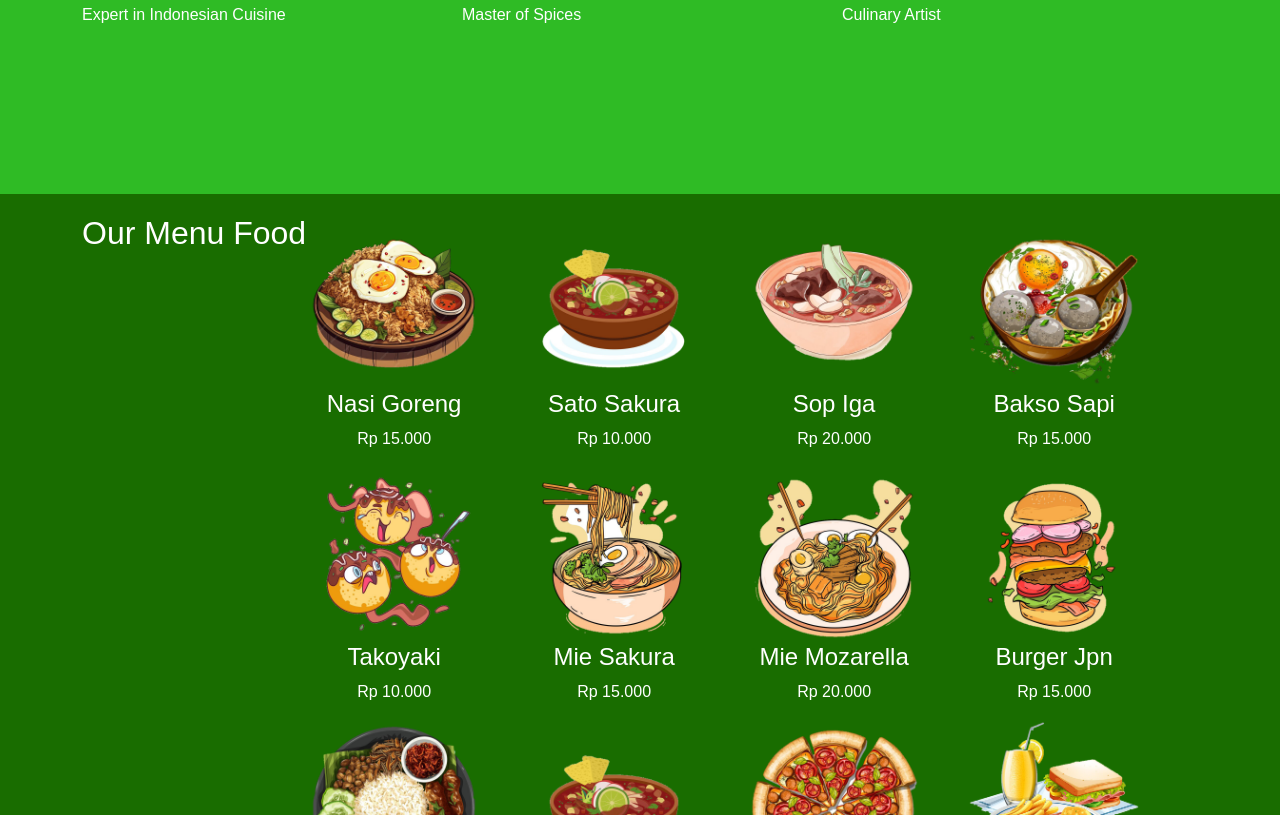
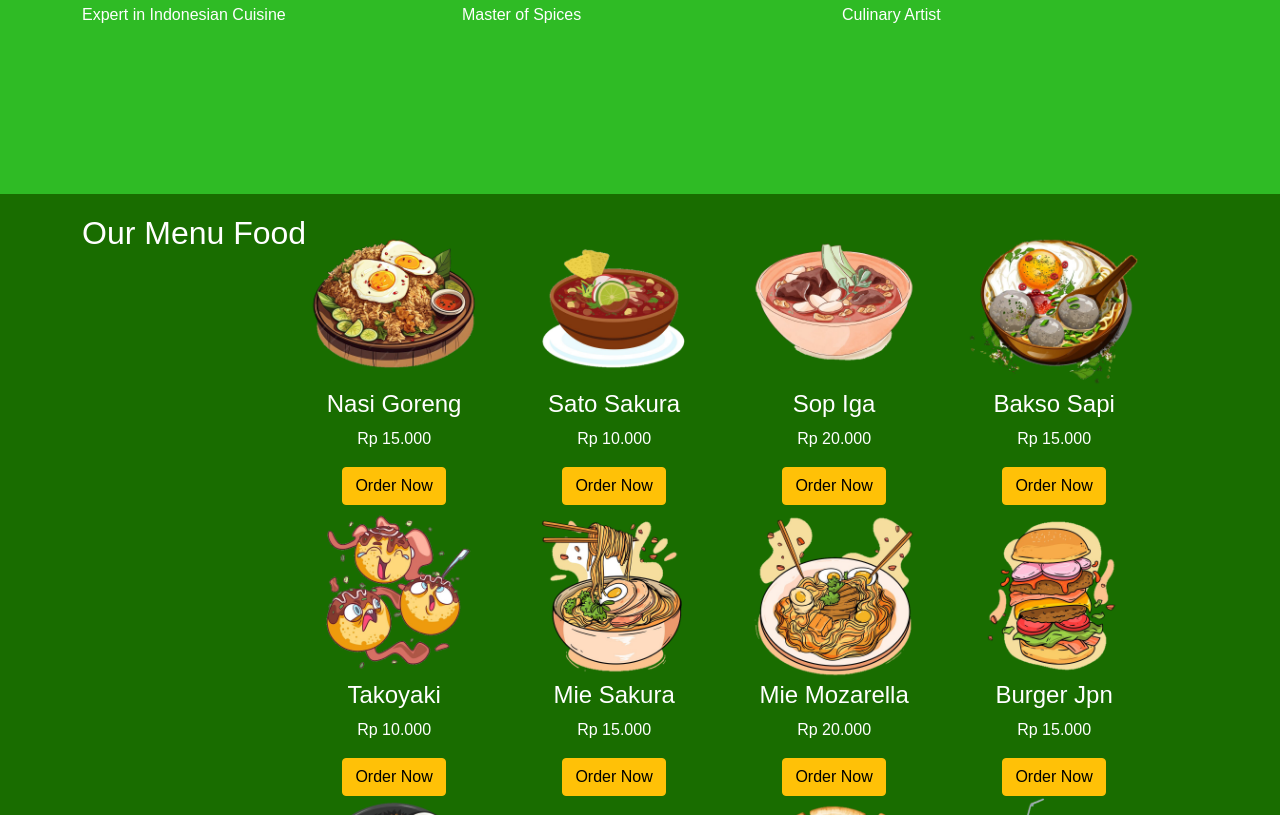
Before and after one commit to Chairul-iman/restaurant, a plain HTML site: page index.html in a window 1280 px wide. Shown: the part 1985-2800 px from the top of the page. Drawn offline with nearby package versions, Linux system fonts and the light colour scheme.

Commit message:
Update index.html

```diff
--- a/index.html
+++ b/index.html
@@ -71,8 +71,8 @@
     <div id="about" class="about-section">
         <div class="container" style="display: flex; justify-content: center; align-items: center;">
             <div style="background-color: yellow; padding: 10px; margin: 10px; display: flex; align-items: center; width: 100%; border-radius: 60px;">
-                <img src="img/makanan bg.png" height="100%" width="400px" style="margin-right: 70px;" alt="Food Image">
-                <div>
+                <img src="img/makanan bg.png" height="100%" width="400px" style="margin-right: 70px;" alt="Food Image" class="mx-0">
+                <div class="mx-0">
                     <h2>About Our Food</h2>
                     <p>Experience the true taste of Indonesia with our traditional dishes.</p>
                     <p>Food is any substance consumed by an organism for nutritional support. </p>
@@ -83,21 +83,21 @@
 
     <!-- Untuk bintang -->
     <div class="card-container">
-        <div class="card">
+        <div class="card bg-transparent">
           <img src="img/bintang.png" alt="Star Image">
-          <div class="card-body">
+          <div class="card-body ">
             <h5 class="card-title">Fast Delivery</h5>
             <p class="card-text">Get your food delivered fast and fresh. Thank you so much</p>
           </div>
         </div>
-        <div class="card">
+        <div class="card bg-transparent">
           <img src="img/bintang.png" alt="Star Image">
           <div class="card-body">
             <h5 class="card-title">Professional Chef</h5>
             <p class="card-text">Our chefs are experienced and passionate about food.</p>
           </div>
         </div>
-        <div class="card">
+        <div class="card bg-transparent">
           <img src="img/bintang.png" alt="Star Image">
           <div class="card-body">
             <h5 class="card-title">Rich of Taste</h5>
@@ -140,66 +140,79 @@
                         <img src="img/nasigoreng.png" alt="Nasi Goreng">
                         <h4>Nasi Goreng</h4>
                         <p>Rp 15.000</p>
+                        <button class="btn btn-warning">Order Now</button>
                     </div>
                     <div class="menu-item">
                         <img src="img/soto sakura.png" alt="Sato Sakura">
                         <h4>Sato Sakura</h4>
                         <p>Rp 10.000</p>
+                        <button class="btn btn-warning">Order Now</button>
                     </div>
                     <div class="menu-item">
                         <img src="img/sop iga.png" alt="Sop Iga">
                         <h4>Sop Iga</h4>
                         <p>Rp 20.000</p>
+                        <button class="btn btn-warning">Order Now</button>
                     </div>
                     <div class="menu-item">
                         <img src="img/bakso sapi.png" alt="Bakso Sapi">
                         <h4>Bakso Sapi</h4>
                         <p>Rp 15.000</p>
+                        <button class="btn btn-warning">Order Now</button>
                     </div>
                     <div class="menu-item">
                         <img src="img/takoyaki.png" alt="Takoyaki">
                         <h4>Takoyaki</h4>
                         <p>Rp 10.000</p>
+                        <button class="btn btn-warning">Order Now</button>
                     </div>
                     <div class="menu-item">
                         <img src="img/mie sakura.png" alt="Mie Sakura">
                         <h4>Mie Sakura</h4>
                         <p>Rp 15.000</p>
+                        <button class="btn btn-warning">Order Now</button>
                     </div>
                     <div class="menu-item">
                         <img src="img/mie mozarella.png" alt="Mie Mozarella">
                         <h4>Mie Mozarella</h4>
                         <p>Rp 20.000</p>
+                        <button class="btn btn-warning">Order Now</button>
                     </div>
                     <div class="menu-item">
                         <img src="img/burger.png" alt="Burger Jpn">
                         <h4>Burger Jpn</h4>
                         <p>Rp 15.000</p>
+                        <button class="btn btn-warning">Order Now</button>
                     </div>
                     <div class="menu-item">
                         <img src="img/nasi campur.png" alt="Nasi Campur">
                         <h4>Nasi Campur</h4>
                         <p>Rp 10.000</p>
+                        <button class="btn btn-warning">Order Now</button>
                     </div>
                     <div class="menu-item">
                         <img src="img/soto sakura.png" alt="Soto Sakura">
                         <h4>Soto Sakura</h4>
                         <p>Rp 17.000</p>
+                        <button class="btn btn-warning">Order Now</button>
                     </div>
                     <div class="menu-item">
                         <img src="img/pizza.png" alt="Pizza Osaka">
                         <h4>Pizza Osaka</h4>
                         <p>Rp 50.000</p>
+                        <button class="btn btn-warning">Order Now</button>
                     </div>
                     <div class="menu-item">
                         <img src="img/breakfast.png" alt="Breakfast">
                         <h4>Breakfast</h4>
                         <p>Rp 50.000</p>
+                        <button class="btn btn-warning">Order Now</button>
                     </div>
                 </div>
 
         </div>
     </div>
+
 
     <!--Menu drink-->
     <div id="menu-drink" class="menu-section">
@@ -210,61 +223,73 @@
                     <img src="img/coklat panas sp.png">
                     <h4>Coklat Panas Sp</h4>
                     <p>Rp 10.000</p>
+                    <button class="btn btn-warning">Order Now</button>
                 </div>
                 <div class="menu-item">
                     <img src="img/coklat panas.png">
                     <h4>Coklat Panas</h4>
                     <p>Rp 7.000</p>
+                    <button class="btn btn-warning">Order Now</button>
                 </div>
                 <div class="menu-item">
                     <img src="img/es apel hijau.png">
                     <h4>Es Apel Hijau</h4>
                     <p>Rp 10.000</p>
+                    <button class="btn btn-warning">Order Now</button>
                 </div>
                 <div class="menu-item">
                     <img src="img/es coklat.png">
                     <h4>Es Coklat</h4>
                     <p>Rp 7.000</p>
+                    <button class="btn btn-warning">Order Now</button>
                 </div>
                 <div class="menu-item">
                     <img src="img/es pir honey.png">
                     <h4>Pir Honey</h4>
                     <p>Rp 10.000</p>
+                    <button class="btn btn-warning">Order Now</button>
                 </div>
                 <div class="menu-item">
                     <img src="img/grapefuit.png">
                     <h4>Grapefuit</h4>
                     <p>Rp 10.000</p>
+                    <button class="btn btn-warning">Order Now</button>
                 </div>
                 <div class="menu-item">
                     <img src="img/jeruk muda.png">
                     <h4>Jeruk Muda</h4>
                     <p>Rp 7.000</p>
+                    <button class="btn btn-warning">Order Now</button>
                 </div>
                 <div class="menu-item">
                     <img src="img/jus apel honey.png">
                     <h4>Apel Honey</h4>
                     <p>Rp 10.000</p>
+                    <button class="btn btn-warning">Order Now</button>
                 </div>
                 <div class="menu-item">
                     <img src="img/jus apel.png">
                     <h4>Jus Apel</h4>
                     <p>Rp 10.000</p>
+                    <button class="btn btn-warning">Order Now</button>
                 </div>
                 <div class="menu-item">
                     <img src="img/jus healty.png">
                     <h4>Jus Healty</h4>
                     <p>Rp 10.000</p>
+                    <button class="btn btn-warning">Order Now</button>
                 </div>
                 <div class="menu-item">
                     <img src="img/jus semangka.png">
                     <h4>Jus Semangka</h4>
                     <p>Rp 10.000</p>
+                    <button class="btn btn-warning">Order Now</button>
                 </div>
                 <div class="menu-item">
                     <img src="img/lemon honey.png">
                     <h4>Lemon Honey</h4>
                     <p>Rp 10.000</p>
+                    <button class="btn btn-warning">Order Now</button>
                 </div>
             </div>
         </div>
```
